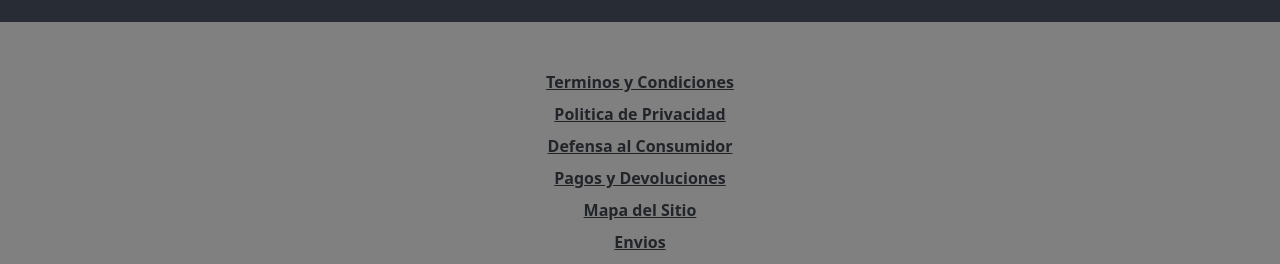
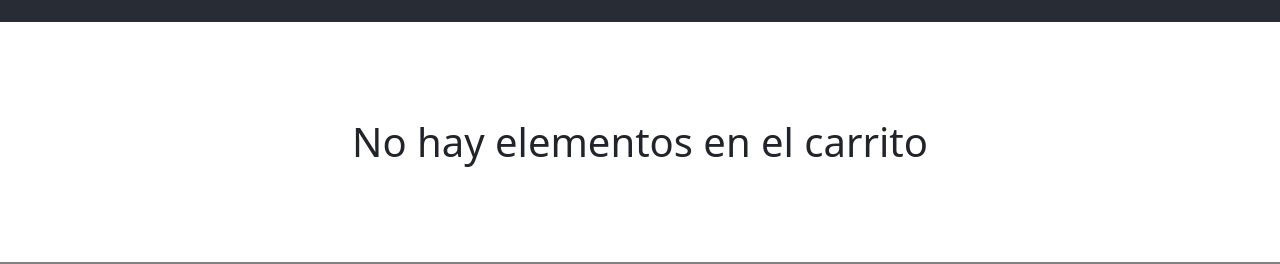
Before and after one commit to Nico-Villarreal/react-coderhouse, a React (Create React App) app: page /cart in a window 1280 px wide. Shown: the part 370-634 px from the top of the page. Built offline with nearby package versions, Linux system fonts and the light colour scheme.

Commit message:
entrega final v1.3

```diff
--- a/src/index.js
+++ b/src/index.js
@@ -23,7 +23,7 @@ const firebaseConfig = {
 
 // Initialize Firebase
 const app = initializeApp(firebaseConfig);
-getAnalytics(app);
+const analytics = getAnalytics(app);
 
 const root = ReactDOM.createRoot(document.getElementById('root'));
 root.render(
--- a/src/pages/Cart.jsx
+++ b/src/pages/Cart.jsx
@@ -1,8 +1,49 @@
 import { useContext } from "react";
 import { CartContext } from "../components/Context/CartContext";
+import { collection, addDoc, getFirestore } from "firebase/firestore";
+import { useState } from "react";
 
 const Cart = () => {
   const { cart, deleteItem } = useContext(CartContext);
+  const [ order, setOrder ] = useState({});
+
+  if (cart.length === 0) {
+    return (
+      <h1 className="m-5 p-5 text-center"> No hay elementos en el carrito </h1>
+    );
+  }
+
+  const createOrder = () => {
+    console.log("hola");
+    const dataBase = getFirestore();
+    const querySnapshot = collection(dataBase, "orders");
+
+    const newOrder ={
+      buyer: {
+        name: "diego",
+        phone: "+541132556",
+        email: "test@test.com",
+      },
+      item: cart.map((product) => {
+        const { name, price, id} = product;
+        return {
+          name,
+          price,
+          id
+        }
+      }),
+      total: cart.reduce((productPass, productNow) => productPass + productNow.price * productNow.quantity, 0),
+    }
+    setOrder(newOrder);
+
+    addDoc(querySnapshot, order)
+      .then((response) => {
+        console.log(response.id);
+        alert("orden creada con exito, id " + response.id);
+      })
+      .catch((error) => console.log(error));
+  };
+
   console.log(cart);
   return (
     <div>
@@ -27,7 +68,7 @@ const Cart = () => {
             <div className="d-flex">
               <button
                 onClick={() => deleteItem(product.id)}
-                className="rounded fw-bolder h-50 p-2"
+                className="rounded fw-bolder h-50 p-2 m-2"
               >
                 Eliminar producto
               </button>
@@ -35,6 +76,14 @@ const Cart = () => {
           </div>
         </div>
       ))}
+      <div>
+        <button
+          onClick={createOrder}
+          className="rounded fw-bolder h-50 p-2 m-2"
+        >
+          Crear Compra
+        </button>
+      </div>
     </div>
   );
 };
```
